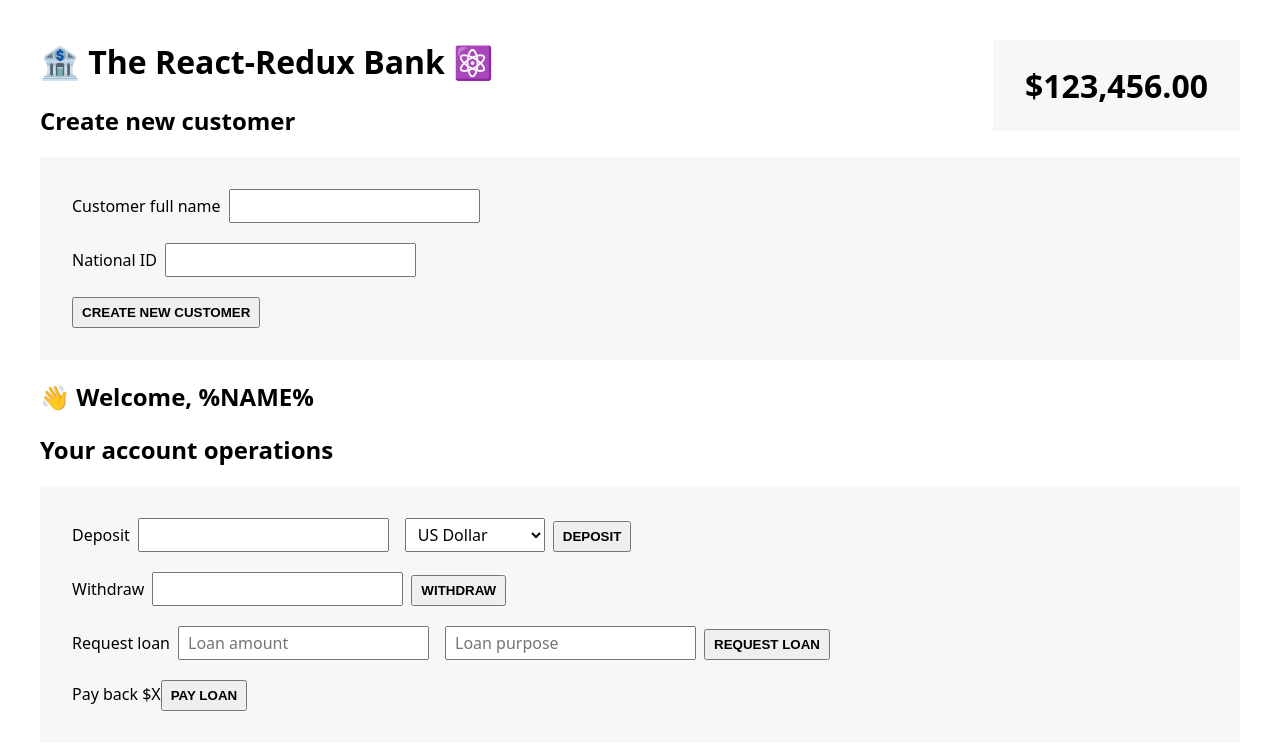
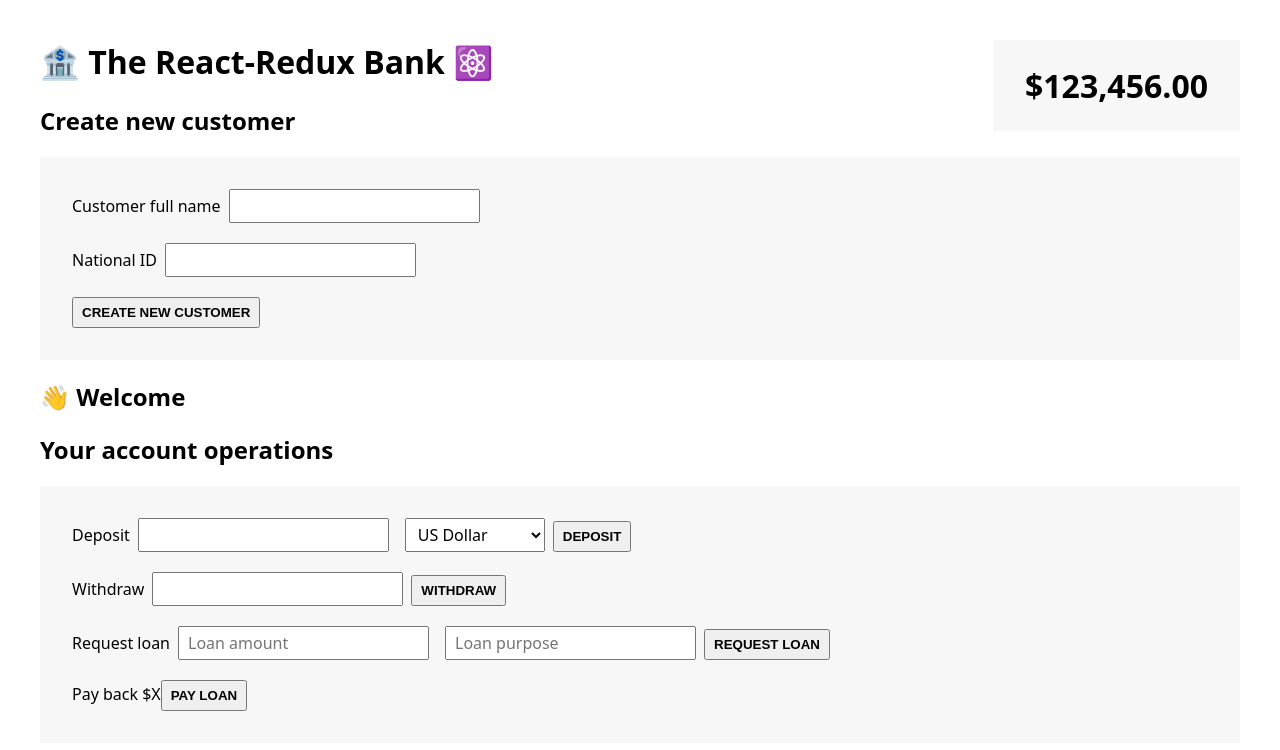
Before and after one commit to Athuldevan/redux-learning, a React (Create React App) app: page / in a window 1280 px wide. Shown: the top 750 px of the page. Built offline with nearby package versions, Linux system fonts and the light colour scheme.

Commit message:
feat :react-reduc install.UseSelelctor hook to acees the one reducer from store

```diff
--- a/package.json
+++ b/package.json
@@ -9,6 +9,7 @@
     "@testing-library/user-event": "^13.5.0",
     "react": "^19.1.1",
     "react-dom": "^19.1.1",
+    "react-redux": "^9.2.0",
     "react-scripts": "5.0.1",
     "redux": "^5.0.1",
     "web-vitals": "^2.1.4"
--- a/src/features/customers/Customer.js
+++ b/src/features/customers/Customer.js
@@ -1,5 +1,9 @@
+import { useSelector } from "react-redux";
+
 function Customer() {
-  return <h2>👋 Welcome, %NAME%</h2>;
+  const customer = useSelector((store) => store.customer);
+  console.log(customer);
+  return <h2>👋 Welcome {customer.fullName}</h2>;
 }
 
 export default Customer;
--- a/src/index.js
+++ b/src/index.js
@@ -1,15 +1,19 @@
-import React from 'react';
-import ReactDOM from 'react-dom/client';
-import './index.css';
-import App from './App';
+import React from "react";
+import ReactDOM from "react-dom/client";
+import { Provider } from "react-redux";
 
- import store from'./store'
+import "./index.css";
+import App from "./App";
 
- store.dispatch({type : 'account/deposit', payload : 5000})
- console.log(store.getState())
-const root = ReactDOM.createRoot(document.getElementById('root'));
+import store from "./store";
+
+store.dispatch({ type: "account/deposit", payload: 5000 });
+
+const root = ReactDOM.createRoot(document.getElementById("root"));
 root.render(
   <React.StrictMode>
-    <App />
+    <Provider store={store}>
+      <App />
+    </Provider>
   </React.StrictMode>
 );
```
Also changed, not shown: 1 other file (tests, documents, lock files or other folders).
